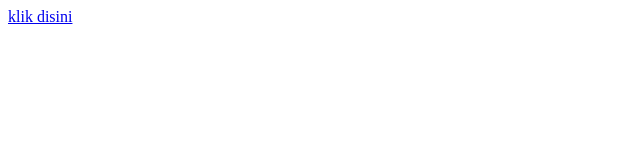
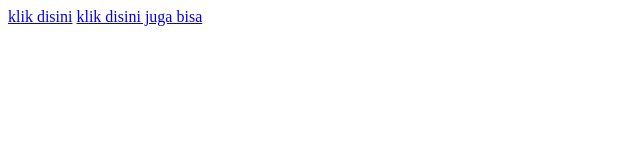
Before and after one commit to Alfarisadipun/designweb_alfaris, a plain HTML site: page index.html in a window 1280 px wide. Shown: the whole page, without its empty margins (0-640 px from the left). Drawn offline with Linux system fonts and the light colour scheme.

Commit message:
Update index.html

```diff
--- a/index.html
+++ b/index.html
@@ -7,5 +7,6 @@
 </head>
 <body>
     <a href="hyperlink.html">klik disini</a>
+    <a href="hyperlink.html">klik disini juga bisa</a>
 </body>
 </html>
```
